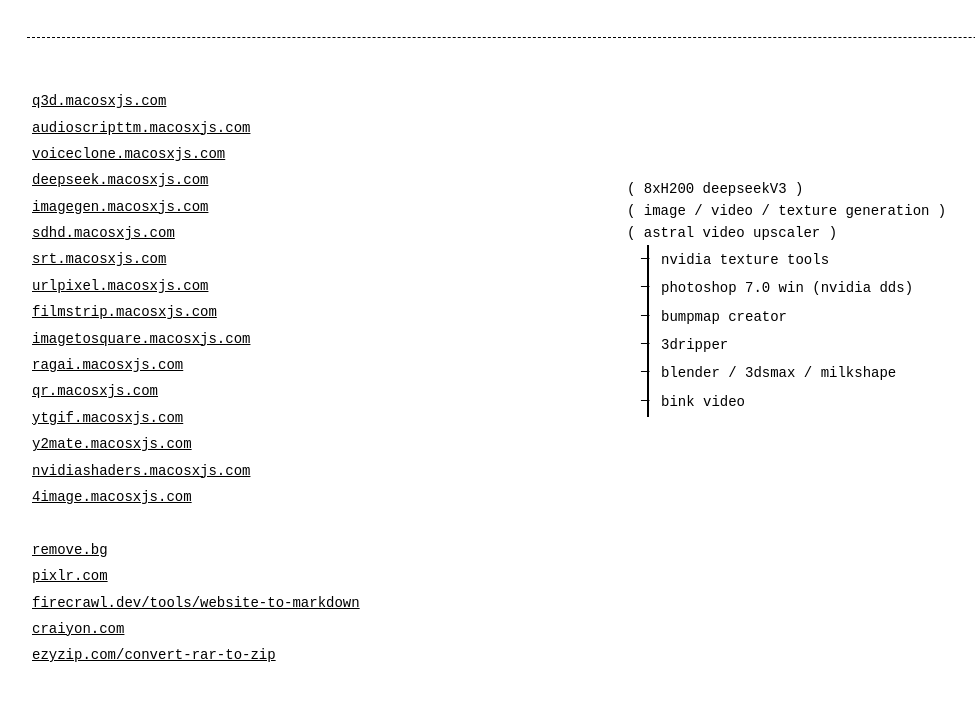
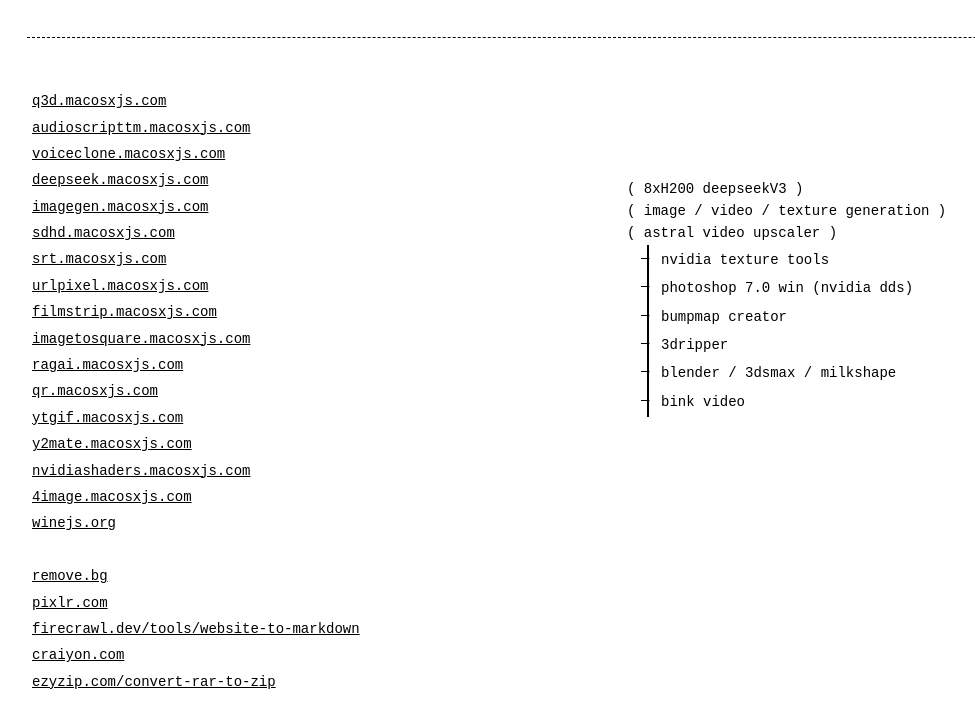
Before and after one commit to igiteam/igi, a plain HTML site: page index.html in a window 1280 px wide. Shown: the part 1067-1792 px from the top of the page, without its empty margins (3-978 px from the left). Before the commit the page ends 1766 px from the top, so only its background shows below. Drawn offline with Linux system fonts and the light colour scheme.

Commit message:
Add link to winejs.org in index.html

```diff
--- a/index.html
+++ b/index.html
@@ -386,6 +386,7 @@
                                     <tr><td><a href="https://y2mate.macosxjs.com" target="_blank" rel="noopener">y2mate.macosxjs.com</a></td></tr>
                                     <tr><td><a href="https://nvidiashaders.macosxjs.com" target="_blank" rel="noopener">nvidiashaders.macosxjs.com</a></td></tr>
                                     <tr><td><a href="https://4image.macosxjs.com" target="_blank" rel="noopener">4image.macosxjs.com</a></td></tr>
+                                    <tr><td><a href="https://winejs.org" target="_blank" rel="noopener">winejs.org</a></td></tr>
                                     <tr><td>&nbsp;</td></tr>
                                     <tr><td><a href="https://remove.bg" target="_blank" rel="noopener">remove.bg</a></td></tr>
                                     <tr><td><a href="https://pixlr.com" target="_blank" rel="noopener">pixlr.com</a></td></tr>
```
